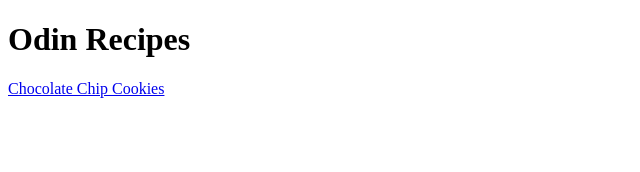
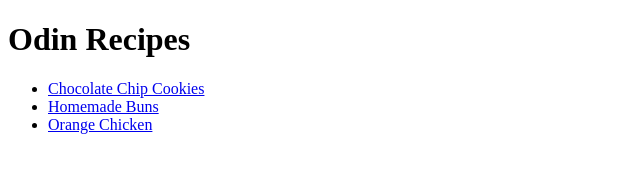
Before and after one commit to cheeriko/odin-recipes, a plain HTML site: page index.html in a window 1280 px wide. Shown: the whole page, without its empty margins (0-640 px from the left). Drawn offline with Linux system fonts and the light colour scheme.

Commit message:
Add ordered recipe links to homepage

```diff
--- a/index.html
+++ b/index.html
@@ -8,6 +8,10 @@
 </head>
 <body>
   <h1>Odin Recipes</h1>
-  <a href="recipes/chocolate_chip_cookies.html">Chocolate Chip Cookies</a>
+  <ul>
+    <li><a href="recipes/chocolate_chip_cookies.html">Chocolate Chip Cookies</a></li>
+    <li><a href="recipes/homemade_buns.html">Homemade Buns</a></li>
+    <li><a href="recipes/asian_orange_chicken.html">Orange Chicken</a></li>
+  </ul>
 </body>
 </html>
```
